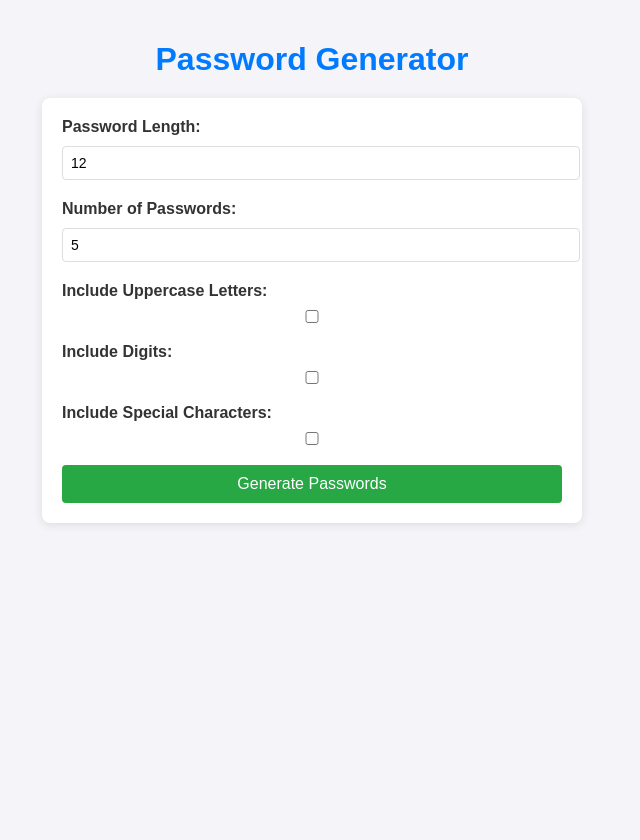
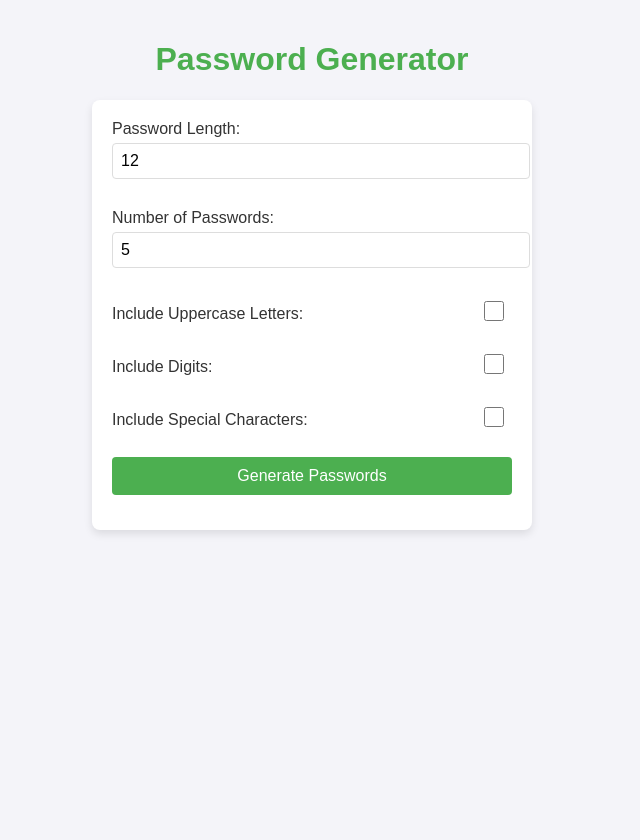
Before and after one commit to yassnemo/A-flask-password-generator-web-app, a Flask app: page / in a window 1280 px wide. Shown: the whole page, without its empty margins (328-968 px from the left). After the commit the page ends 534 px from the top, so only its background shows below. Run offline with Flask 3, Linux system fonts and the light colour scheme.

Commit message:
fix the layout of checkboxes

```diff
--- a/static/styles.css
+++ b/static/styles.css
@@ -1,114 +1,148 @@
-/* styles.css */
-
-/* General Body Styling */
+/* General Styles */
 body {
     font-family: Arial, sans-serif;
     background-color: #f4f4f9;
     color: #333;
     margin: 0;
     padding: 20px;
-    display: flex;
-    flex-direction: column;
-    align-items: center;
-    justify-content: flex-start;
-    height: 100vh;
 }
 
-/* Header */
 h1 {
-    color: #007bff;
-    font-size: 32px;
-    margin-bottom: 20px;
+    text-align: center;
+    color: #4CAF50;
 }
 
-/* Form Styling */
+/* Flash messages styling */
+.flashes {
+    list-style-type: none;
+    padding: 0;
+    margin: 20px auto;
+    max-width: 450px;
+}
+
+.flashes li {
+    background-color: #f8d7da;
+    color: #721c24;
+    padding: 10px;
+    border: 1px solid #f5c6cb;
+    border-radius: 4px;
+    margin-bottom: 10px;
+    text-align: center;
+}
+
+/* Form styling */
 form {
-    background-color: #ffffff;
+    background-color: #fff;
     padding: 20px;
     border-radius: 8px;
-    box-shadow: 0 2px 10px rgba(0, 0, 0, 0.1);
-    width: 100%;
-    max-width: 500px;
-    margin-bottom: 40px;
+    box-shadow: 0 4px 8px rgba(0, 0, 0, 0.1);
+    max-width: 400px;
+    margin: 0 auto;
 }
 
-/* Form Elements */
-label {
-    font-weight: bold;
-    margin-bottom: 5px;
-    display: block;
+.form-group {
+    margin-bottom: 15px;
 }
 
-input[type="number"], input[type="checkbox"] {
+.form-group label {
+    display: block;
+    font-size: 1rem;
+    margin-bottom: 5px;
+}
+
+.form-group input[type="number"],
+.form-group input[type="text"] {
+    padding: 8px;
     width: 100%;
-    padding: 8px;
-    margin: 5px 0 20px 0;
+    font-size: 1rem;
     border: 1px solid #ddd;
     border-radius: 4px;
-    font-size: 14px;
+}
+
+.checkbox-group {
+    display: flex;
+    justify-content: space-between;  /* Keeps the text left and the checkbox to the right */
+    align-items: center;
+}
+
+.checkbox-group span {
+    flex: 1;
+    font-size: 1rem;
+    text-align: left;  /* Align text to the left */
+}
+
+.checkbox-group input[type="checkbox"] {
+    width: 20px;
+    height: 20px;
+}
+
+/* Buttons */
+input[type="number"], input[type="checkbox"], button {
+    margin-bottom: 15px;
+}
+
+input[type="number"], button {
+    padding: 8px;
+    width: 100%;
+    font-size: 1rem;
+    border: 1px solid #ddd;
+    border-radius: 4px;
+}
+
+input[type="checkbox"] {
+    margin-right: 8px;
 }
 
 button {
-    background-color: #28a745;
+    background-color: #4CAF50;
     color: white;
-    padding: 10px 20px;
     border: none;
+    cursor: pointer;
+    font-size: 1rem;
     border-radius: 4px;
-    font-size: 16px;
-    cursor: pointer;
-    width: 100%;
+    padding: 10px;
 }
 
 button:hover {
-    background-color: #218838;
+    background-color: #45a049;
 }
 
-/* Flash Messages */
-.flashes {
-    color: red;
-    font-weight: bold;
-    margin-bottom: 20px;
+/* Password Table */
+h3 {
+    color: #333;
     text-align: center;
 }
 
-/* Table Styling */
+ul {
+    list-style-type: none;
+    padding: 0;
+}
+
+li {
+    font-size: 1.2rem;
+    color: #4CAF50;
+    text-align: center;
+}
+
+/* Table for generated passwords */
 table {
     width: 100%;
+    margin-top: 20px;
     border-collapse: collapse;
-    margin-top: 20px;
-}
-
-table, th, td {
-    border: 1px solid #ddd;
+    text-align: left;
 }
 
 th, td {
     padding: 10px;
-    text-align: left;
-    font-family: Arial, sans-serif;
+    border: 1px solid #ddd;
+    border-radius: 4px;
 }
 
 th {
+    background-color: #4CAF50;
+    color: white;
+}
+
+tr:nth-child(even) {
     background-color: #f2f2f2;
 }
-
-td {
-    font-family: 'Courier New', monospace;
-    font-weight: bold;
-    color: #007bff;
-}
-
-/* Table Styling for Responsiveness */
-@media (max-width: 600px) {
-    table {
-        font-size: 14px;
-    }
-
-    th, td {
-        padding: 8px;
-    }
-
-    button {
-        font-size: 14px;
-    }
-}
```
